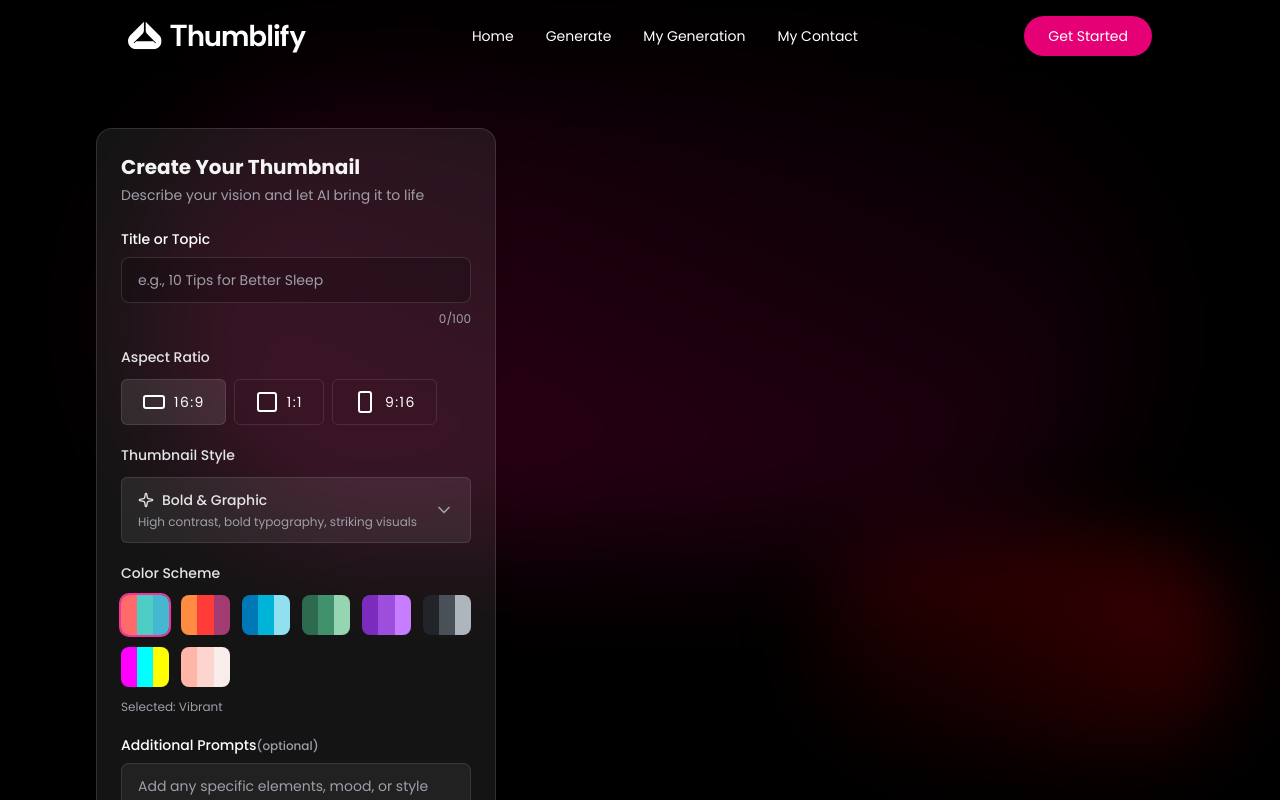
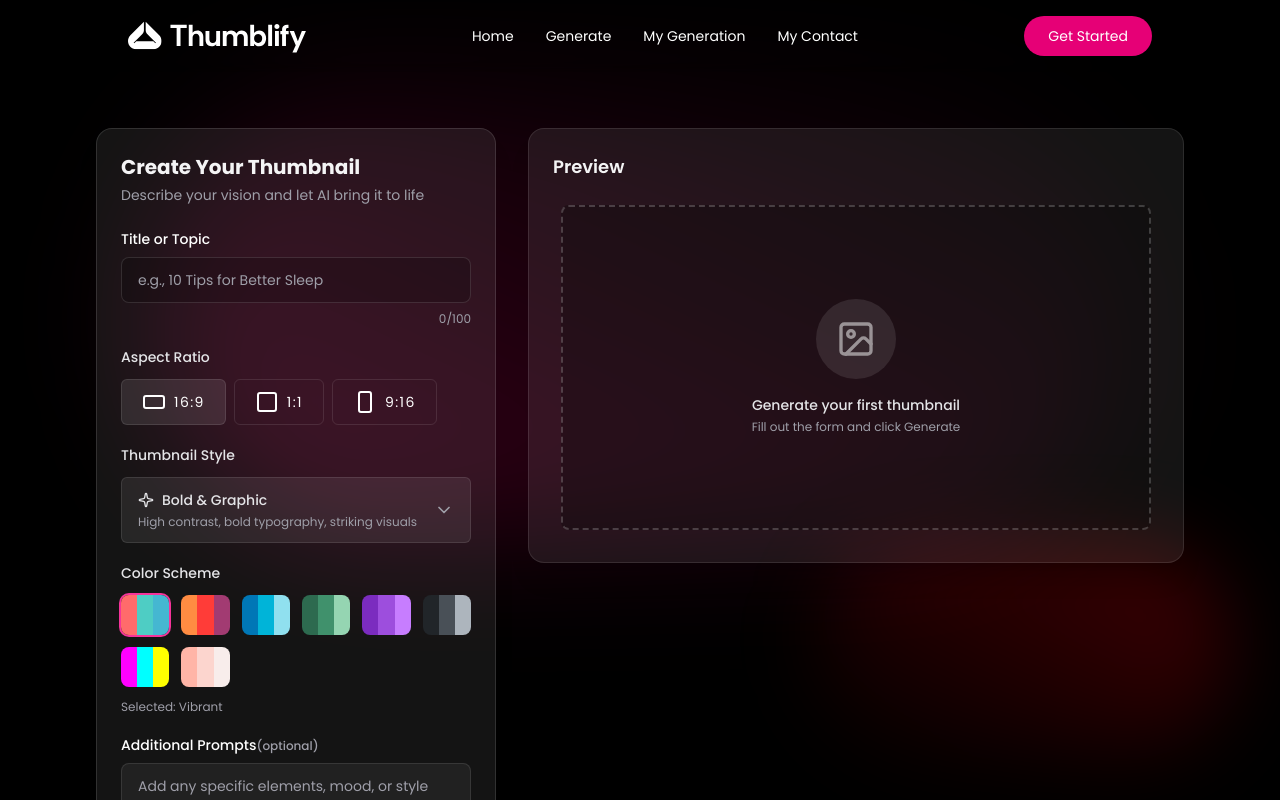
Before and after one commit to arbaz-rgb/Thumblify, a React (Vite) app in the folder client/: page /generate in a window 1280 px wide. Shown: the top 800 px of the page. Built offline with nearby package versions, Linux system fonts and the light colour scheme.

Commit message:
made the previewPanel.tsx

```diff
--- /dev/null
+++ b/client/src/components/PreviewPanel.tsx
@@ -0,0 +1,87 @@
+import { DownloadIcon, ImageIcon, Loader2Icon } from "lucide-react";
+import type { AspectRatio, IThumbnail } from "../assets/assets";
+
+const PreviewPanel = ({
+  thumbnail,
+  isLoading,
+  aspectRatio,
+}: {
+  thumbnail: IThumbnail | null;
+  isLoading: boolean;
+  aspectRatio: AspectRatio;
+}) => {
+  // comment for the space
+  // .
+  const aspectClasses = {
+    "16:9": "aspect-video",
+    "1:1": "aspect-square",
+    "9:16": "aspect-[9/16]",
+  } as Record<AspectRatio, string>;
+  //function for download the image
+
+  const onDownload = () => {
+    if (!thumbnail?.image_url) return;
+    window.open(thumbnail.image_url, "_blank");
+  };
+
+  return (
+    <div className="relative mx-auto w-full max-w-2xl">
+      <div className={`relative overflow-hidden ${aspectClasses[aspectRatio]}`}>
+        {/* Loading State */}
+        {isLoading && (
+          <div className="absolute inset-0 flex flex-col items-center justify-center gap-4 bg-black/25">
+            <Loader2Icon className="size-8 animate-spin text-zinc-400" />
+
+            <div className="text-center">
+              <p className="text-sm font-medium text-zinc-200">
+                AI is creating your thumbnail...
+              </p>
+              <p>This may take 10-20 seconds</p>
+            </div>
+          </div>
+        )}
+        {/* Image preview */}
+        {!isLoading && thumbnail?.image_url && (
+          <div className="group relative h-full w-full">
+            <img
+              src={thumbnail?.image_url}
+              alt={thumbnail.title}
+              className="h-full w-full object-cover"
+            />
+
+            <div className="absolute inset-0 flex items-end justify-center bg-black/10 opacity-0 transition-opacity group-hover:opacity-100">
+              <button
+                onClick={onDownload}
+                type="button"
+                className="mb-6 flex items-center gap-2 rounded-md px-5 py-2.5 text-xs font-medium transition bg-white/30 ring-2 ring-white/40 backdrop-blur hover:scale-105 active:scale-95"
+              >
+                <DownloadIcon className="size-4" />
+                Download Thumbnail
+              </button>
+            </div>
+          </div>
+        )}
+
+        {/* Empty state */}
+        {!isLoading && !thumbnail?.image_url && (
+          <div className="absolute inset-0 m-2 flex flex-col items-center justify-center gap-4 rounded-lg border-2 border-dashed border-white/20 bg-black/25">
+            <div className="max-sm:hidden flex size-20 items-center justify-center rounded-full bg-white/10">
+              <ImageIcon className="size-10 text-white opacity-50" />
+            </div>
+
+            <div className="px-4 text-center">
+              <p className="font-medium text-zinc-200">
+                Generate your first thumbnail
+              </p>
+              <p className="mt-1 text-xs text-zinc-400">
+                Fill out the form and click Generate
+              </p>
+            </div>
+          </div>
+        )}
+      </div>
+    </div>
+  );
+};
+
+export default PreviewPanel;
--- a/client/src/pages/Generate.tsx
+++ b/client/src/pages/Generate.tsx
@@ -1,7 +1,8 @@
-import { useState } from "react";
+import { useEffect, useState } from "react";
 import { useParams } from "react-router-dom";
 import {
   colorSchemes,
+  dummyThumbnails,
   type AspectRatio,
   type IThumbnail,
   type ThumbnailStyle,
@@ -10,6 +11,7 @@
 import AspectRatioSelector from "../components/AspectRatioSelector";
 import StyleSelector from "../components/StyleSelector";
 import ColorSchemeSelector from "../components/ColorSchemeSelector";
+import PreviewPanel from "../components/PreviewPanel";
 
 const Generate = () => {
   const { id } = useParams();
@@ -28,6 +30,29 @@
   const [style, setStyle] = useState<ThumbnailStyle>("Bold & Graphic");
   const [styleDropdownOpen, setstyleDropdownOpen] = useState(false);
 
+  const handleGenerate = async () => {};
+
+  const fetchThumbnail = async () => {
+    if (id) {
+      const thumbnail: any = dummyThumbnails.find(
+        (thumbnail) => thumbnail._id === id,
+      );
+
+      setThumbnail(thumbnail);
+      setAdditionalDetails(thumbnail.user_prompt);
+      setTitle(thumbnail.title);
+      setColorSchemeId(thumbnail.color_scheme);
+      setAspectRatio(thumbnail.aspect_ratio);
+      setStyle(thumbnail.style);
+      setLoading(false);
+    }
+  };
+
+  useEffect(() => {
+    if (id) {
+      fetchThumbnail();
+    }
+  }, [id]);
   return (
     <>
       <SoftBackdrop />
@@ -106,7 +131,10 @@
                 </div>
                 {/* BUTTON */}
                 {!id && (
-                  <button className="text-[15px] w-full py-3.5 rounded-lg font-medium bg-linear-to-b from-pink-500 to-pink-600 hover:from-pink-600 hover:to-pink-700 disabled:cursor-not-allowed transition-colors">
+                  <button
+                    onClick={handleGenerate}
+                    className="text-[15px] w-full py-3.5 rounded-lg font-medium bg-linear-to-b from-pink-500 to-pink-600 hover:from-pink-600 hover:to-pink-700 disabled:cursor-not-allowed transition-colors"
+                  >
                     {loading ? "Generating..." : "Generate Thumbnail"}
                   </button>
                 )}
@@ -114,7 +142,19 @@
             </div>
 
             {/* RIGHT PANEL */}
-            <div></div>
+            <div>
+              <div className="p-6 rounded-2xl bg-white/8 border border-white/10 shadow-xl">
+                <h2 className="text-lg font-semibold text-zinc-100 mb-4">
+                  Preview
+                </h2>
+
+                <PreviewPanel
+                  thumbnail={thumbnail}
+                  isLoading={loading}
+                  aspectRatio={aspectRatio}
+                />
+              </div>
+            </div>
           </div>
         </main>
       </div>
```
